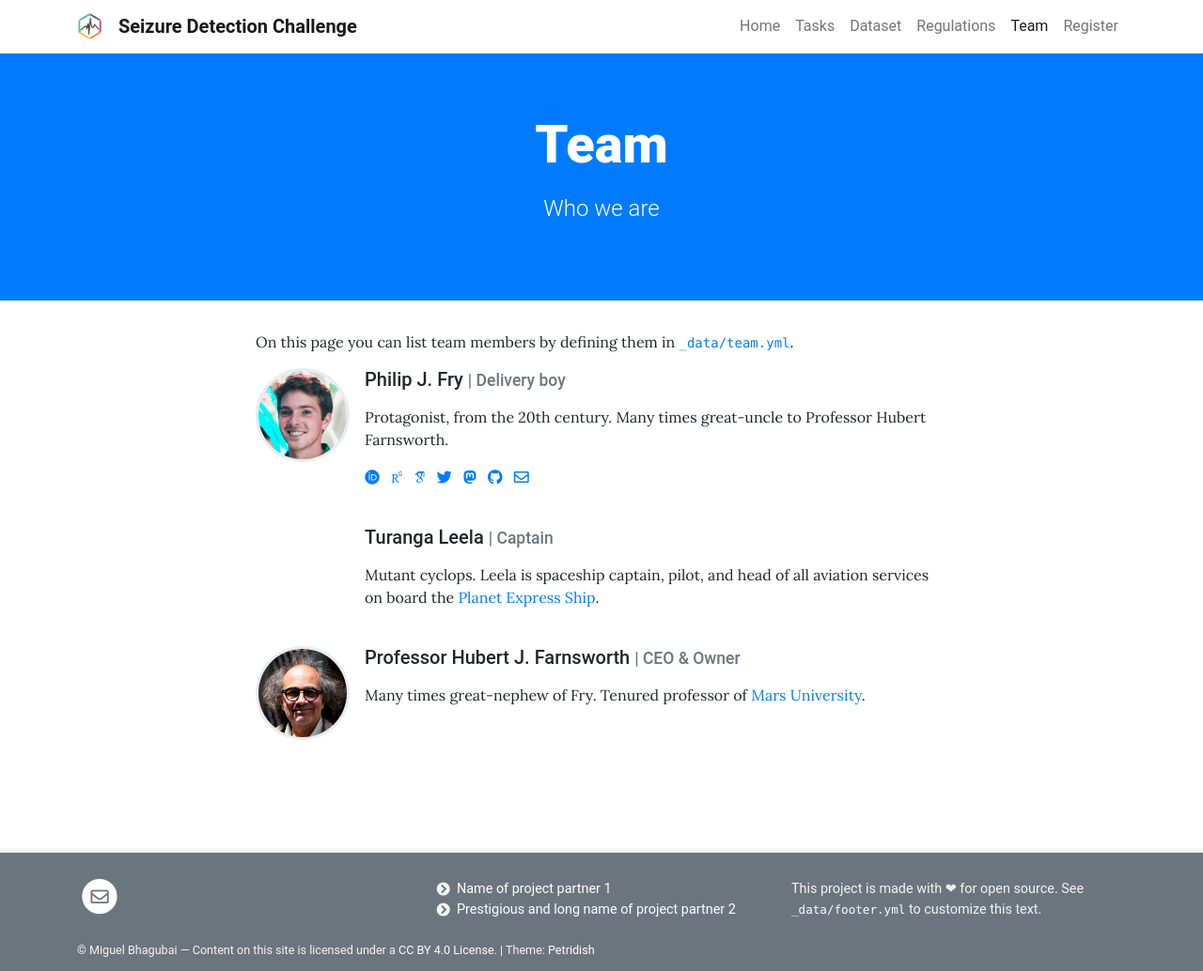
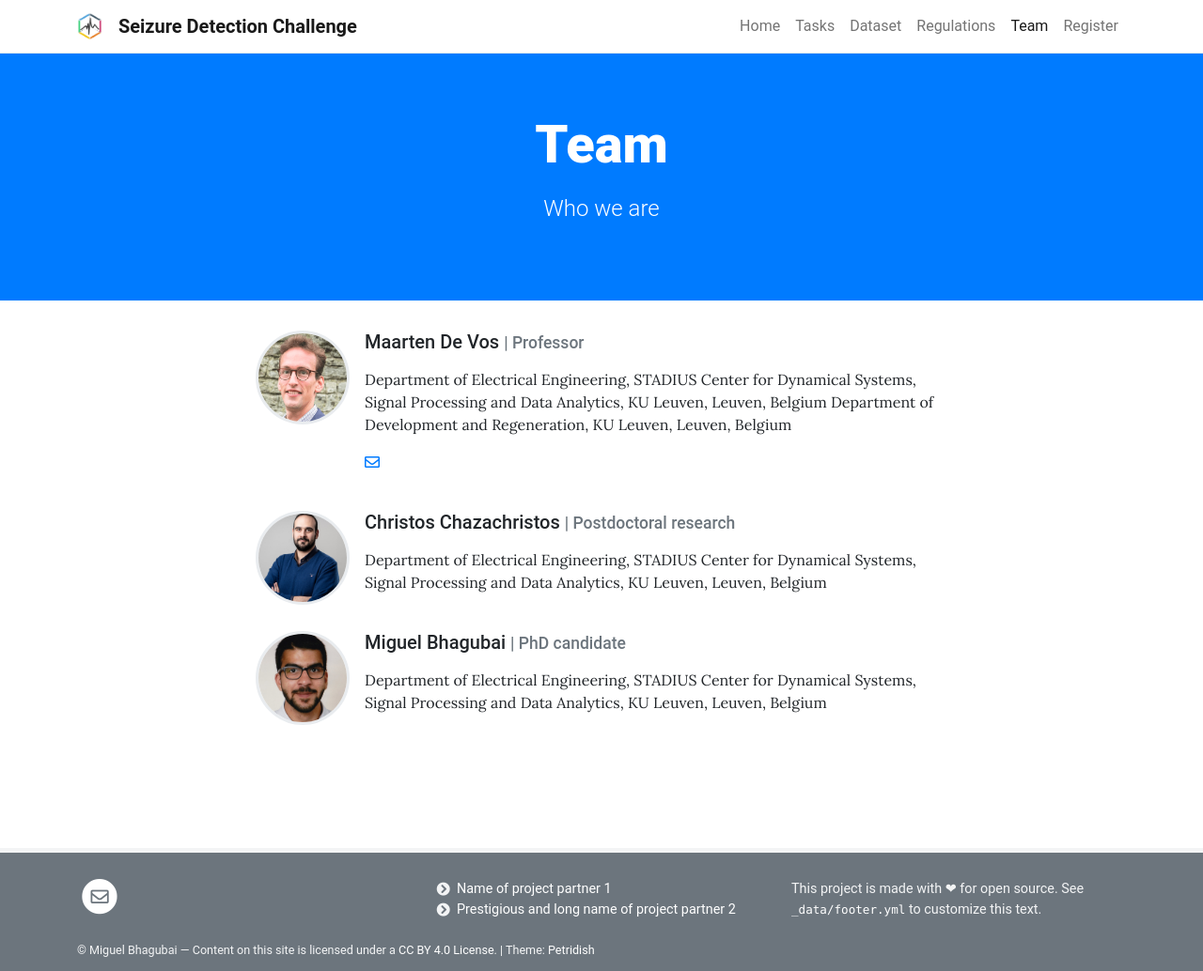
Before and after one commit to miguelbhagubai/testpage, a Jekyll site: the page built from pages/team.md, in a window 1280 px wide. Shown: the whole page at 94% size. Built offline with Jekyll 4.4.1, drawn with Linux system fonts in a browser that asks for light colours; some web fonts are replaced.

Commit message:
updated team

```diff
--- a/_data/team.yml
+++ b/_data/team.yml
@@ -1,26 +1,21 @@
 # Project team members listed below will appear on the /team page
 
-- name: Philip J. Fry
-  role: Delivery boy # Will appear next to name
-  image: assets/theme/images/fry_ethan-hoover-311143-unsplash.jpg # Can be external link
-  description: > # Can be Markdown
-    Protagonist, from the 20th century. Many times great-uncle to Professor Hubert Farnsworth.
-  orcid: 0000-0000-0000-0000
-  researchgate: researchgate_username
-  googlescholar: googlescholar_username
-  twitter: twitter_username
-  mastodon: https://mastodon.social/@mastodon_username
-  github: github_username
-  email: name@example.com
+- name: Maarten De Vos
+  role: Professor
+  image: assets/theme/images/maarten.png
+  description: >
+    Department of Electrical Engineering, STADIUS Center for Dynamical Systems, Signal Processing and Data Analytics, KU Leuven, Leuven, Belgium
+    Department of Development and Regeneration, KU Leuven, Leuven, Belgium
+  email: maarten.devos@kuleuven.be
 
-- name: Turanga Leela
-  role: Captain
+- name: Christos Chazachristos
+  role: Postdoctoral research
+  image: assets/theme/images/christos.png # Can be external link
   description: >
-    Mutant cyclops. Leela is spaceship captain, pilot, and head of all
-    aviation services on board the [Planet Express Ship](https://en.wikipedia.org/wiki/Planet_Express_Ship).
+    Department of Electrical Engineering, STADIUS Center for Dynamical Systems, Signal Processing and Data Analytics, KU Leuven, Leuven, Belgium
 
-- name: Professor Hubert J. Farnsworth
-  role: CEO & Owner
-  image: assets/theme/images/farnsworth_angelo-abear-1662775-unsplash.jpg
+- name: Miguel Bhagubai
+  role: PhD candidate
+  image: assets/theme/images/miguel.png
   description: >
-    Many times great-nephew of Fry. Tenured professor of [Mars University](https://en.wikipedia.org/wiki/Mars_University).
+    Department of Electrical Engineering, STADIUS Center for Dynamical Systems, Signal Processing and Data Analytics, KU Leuven, Leuven, Belgium
--- a/pages/team.md
+++ b/pages/team.md
@@ -4,5 +4,3 @@ title: Team
 description: Who we are
 permalink: /team/
 ---
-
-On this page you can list team members by defining them in [`_data/team.yml`](https://raw.githubusercontent.com/peterdesmet/petridish/main/_data/team.yml).
```
Also changed, not shown: pages/about.md (deleted, +0 -25 lines), pages/archive.md (deleted, +0 -8 lines), pages/docs/configuration.md (deleted, +0 -287 lines), pages/docs/custom-navigation.md (deleted, +0 -8 lines), pages/docs/installation.md (deleted, +0 -50 lines), pages/home.md (+1 -0 lines), pages/regulations.md (+10 -3 lines), assets/theme/images/christos.png (added), assets/theme/images/maarten.png (added), assets/theme/images/miguel.png (added), assets/theme/images/scheme.png (added).
